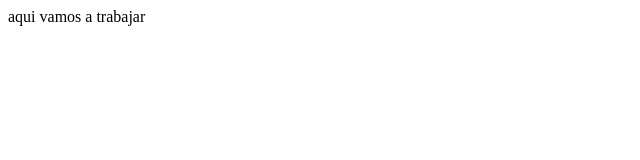
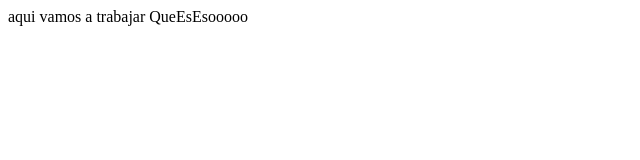
Before and after one commit to SOFTUXb/Empresa1, a plain HTML site: page paginaSF.html in a window 1280 px wide. Shown: the whole page, without its empty margins (0-640 px from the left). Drawn offline with Linux system fonts and the light colour scheme.

Commit message:
Segunda_Version

```diff
--- a/paginaSF.html
+++ b/paginaSF.html
@@ -3,5 +3,6 @@
     <head></head>
     <body>
         aqui vamos a trabajar
+	QueEsEsooooo
     </body>
 </html>
```
